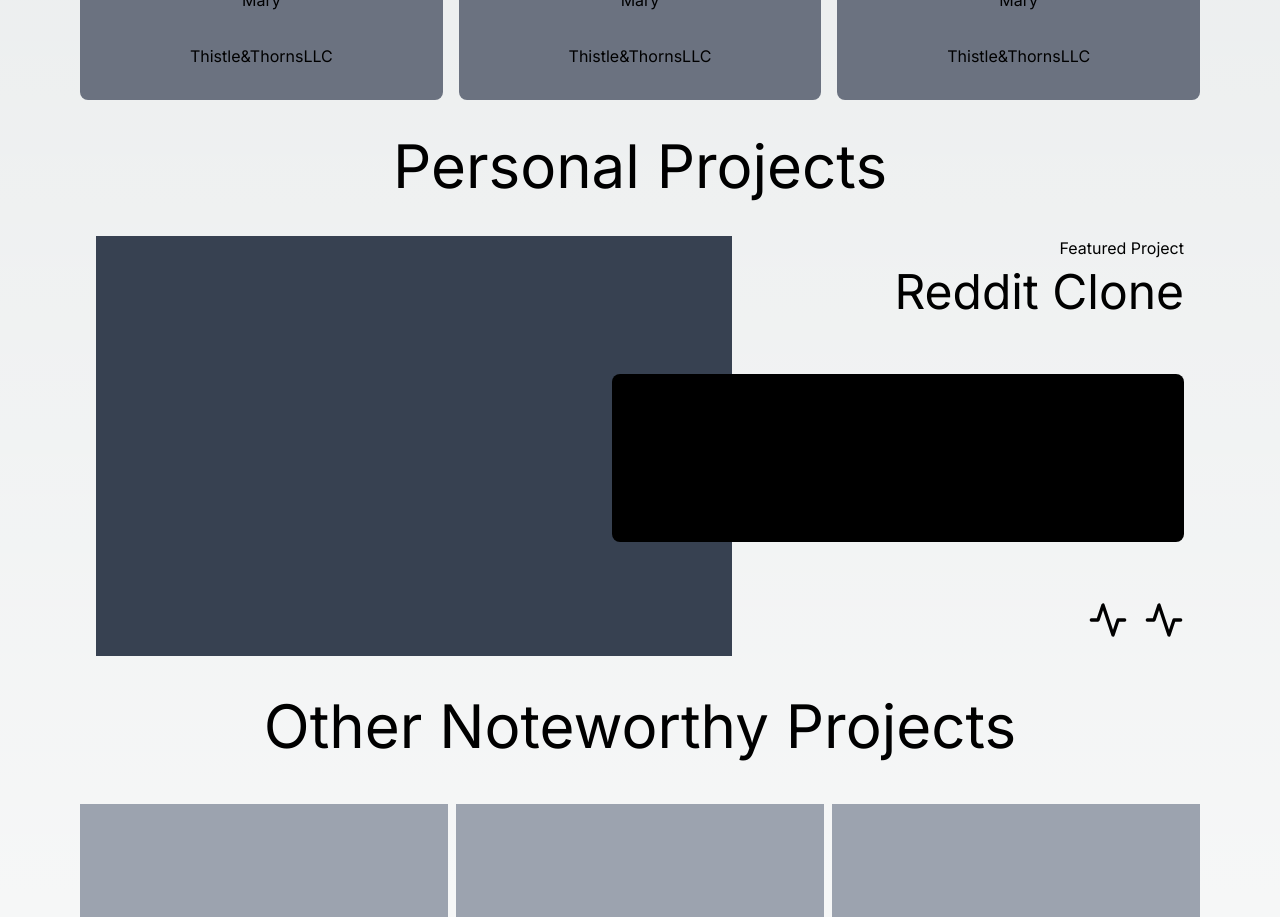
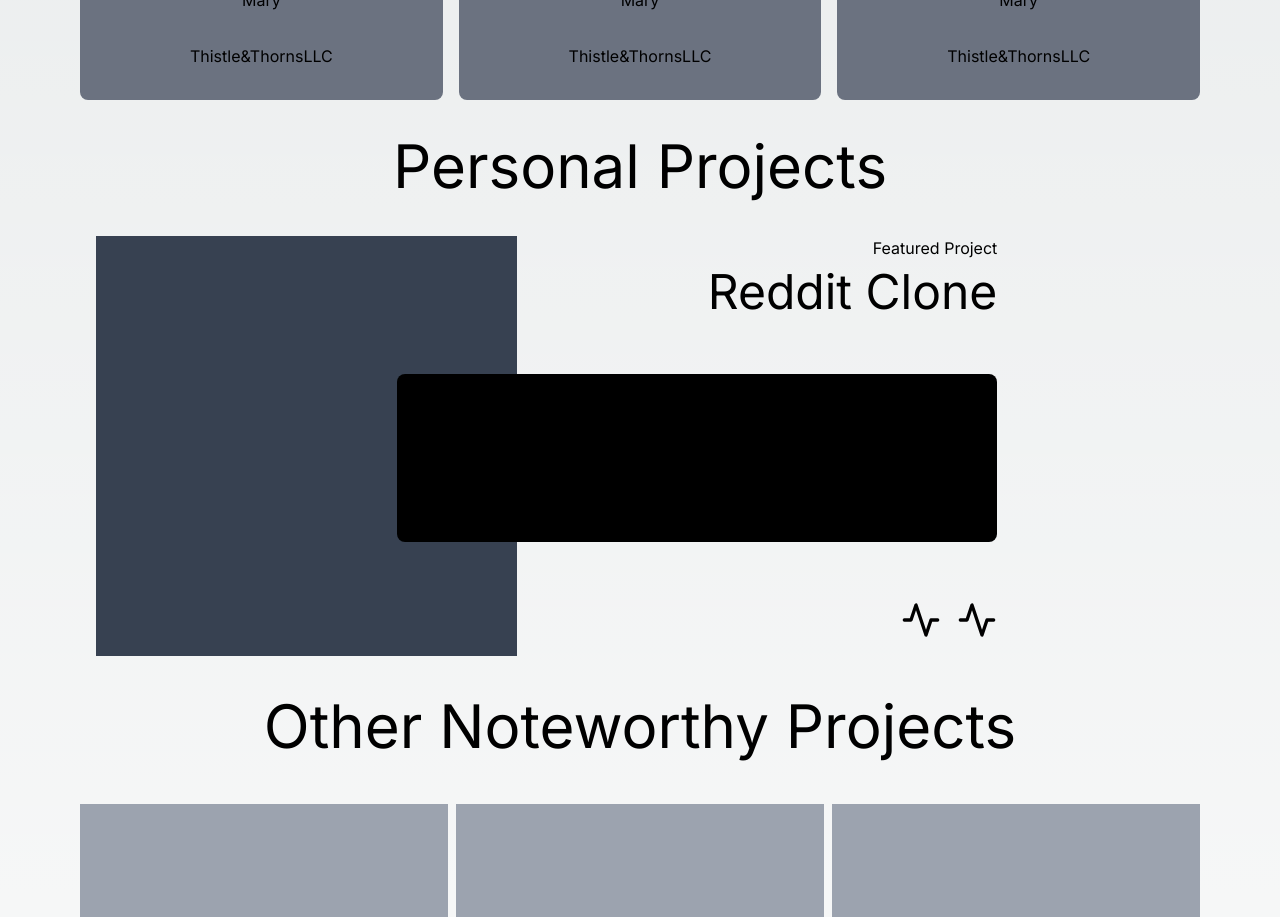
Before and after one commit to Nicholas-Abell/portfolio_V3, a Next.js app: page / in a window 1280 px wide. Shown: the part 2280-3197 px from the top of the page. Built offline with nearby package versions, Linux system fonts and the light colour scheme.

Commit message:
framer motion

```diff
--- a/components/projects/Projects.tsx
+++ b/components/projects/Projects.tsx
@@ -1,3 +1,5 @@
+"use client";
+import { motion } from "framer-motion";
 import React from "react";
 import { FiActivity } from "react-icons/fi";
 
@@ -5,14 +7,25 @@ type ProjectsProps = {};
 
 const Projects: React.FC<ProjectsProps> = () => {
   return (
-    <section className="w-full min-h-screen flex flex-col justify-center items-center gap-4">
+    <section className="w-full min-h-screen flex flex-col justify-center items-center gap-4 overflow-hidden">
+      <motion.div
+        initial={{ y: 200, opacity: 0 }}
+        whileInView={{ y: 0, opacity: 1 }}
+        transition={{ duration: 1 }}
+      >
         <h2 className="text-center text-4xl md:text-6xl py-4">
           Personal Projects
         </h2>
+      </motion.div>
       <div className="w-full flex items-center justify-center px-4 py-2">
         <div className="w-full">
           <div className="bg-gray-700 w-full h-[420px]" />
         </div>
+        <motion.div
+          initial={{ x: 200, opacity: 0 }}
+          whileInView={{ x: 0, opacity: 1 }}
+          transition={{ duration: 1 }}
+        >
           <div className="w-[90%] h-[420px] ml-[-120px] flex flex-col justify-between">
             <div>
               <p className="text-end pb-2">Featured Project</p>
@@ -38,6 +51,7 @@ const Projects: React.FC<ProjectsProps> = () => {
               <FiActivity size={40} />
             </div>
           </div>
+        </motion.div>
       </div>
       <h2 className="text-center text-4xl md:text-6xl py-4">
         Other Noteworthy Projects
```
Lines whose indentation alone changed are shown as unchanged.
